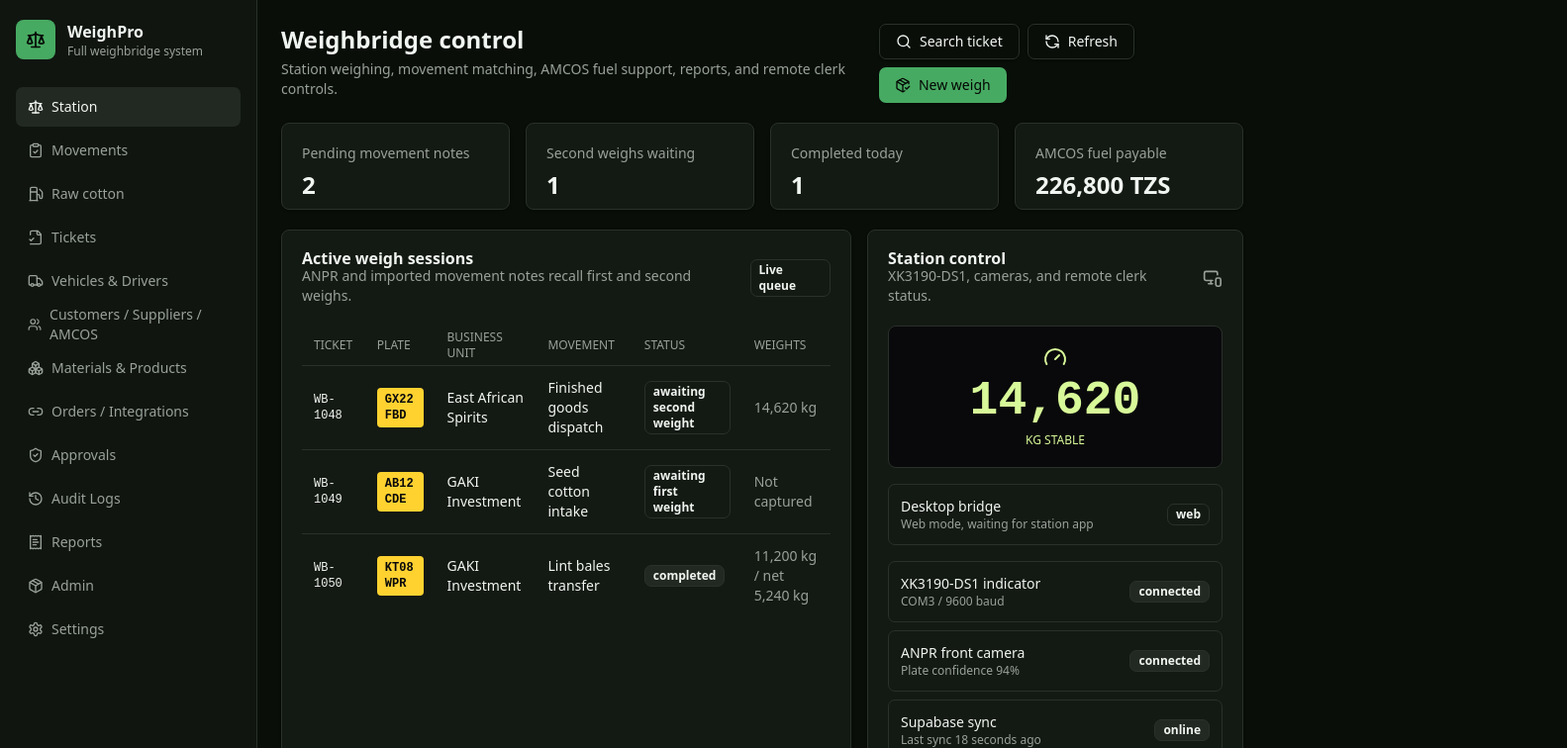
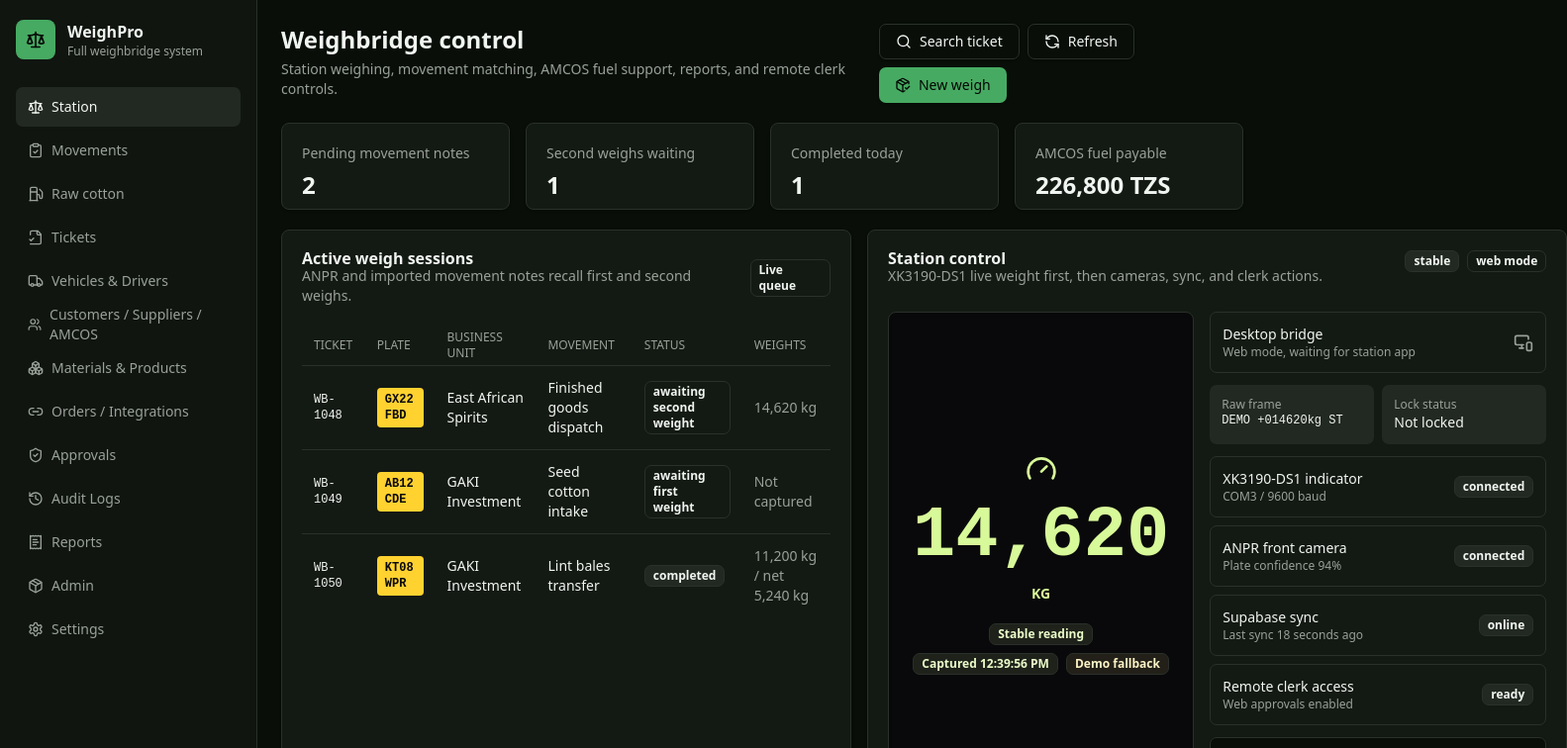
Before and after one commit to allenki1eo/weighpro, a Next.js app in the folder apps/web/: page / in a window 1280 px wide. Shown: the top 756 px of the page at 99% size, 1583 px wide, since content can reach past the window. Built offline with nearby package versions, Linux system fonts and the light colour scheme.

Commit message:
Center live station weight controls

```diff
--- a/apps/web/components/station/station-bridge-panel.tsx
+++ b/apps/web/components/station/station-bridge-panel.tsx
@@ -1,7 +1,7 @@
 "use client";
 
 import { useEffect, useMemo, useState } from "react";
-import { Gauge, MonitorSmartphone, Scale, WifiOff } from "lucide-react";
+import { CheckCircle2, Gauge, MonitorSmartphone, RefreshCcw, Scale, WifiOff } from "lucide-react";
 import type { WeightReading } from "@/types/weight";
 import { Badge } from "@/components/ui/badge";
 import { Button } from "@/components/ui/button";
@@ -21,6 +21,9 @@ export function StationBridgePanel({ devices }: StationBridgePanelProps) {
   const [reading, setReading] = useState<WeightReading | null>(null);
   const [bridgeError, setBridgeError] = useState<string | null>(null);
   const [isDesktopBridge, setIsDesktopBridge] = useState(false);
+  const [isReconnecting, setIsReconnecting] = useState(false);
+  const [confirmedReading, setConfirmedReading] = useState<WeightReading | null>(null);
+  const [confirmedAt, setConfirmedAt] = useState<string | null>(null);
 
   useEffect(() => {
     const station = window.weighproStation;
@@ -34,6 +37,8 @@ export function StationBridgePanel({ devices }: StationBridgePanelProps) {
 
     const removeReadingListener = station.onScaleReading((nextReading) => {
       setReading(nextReading);
+      setConfirmedReading(null);
+      setConfirmedAt(null);
       setBridgeError(null);
     });
     const removeErrorListener = station.onScaleError((message) => setBridgeError(message));
@@ -44,39 +49,96 @@ export function StationBridgePanel({ devices }: StationBridgePanelProps) {
     };
   }, []);
 
-  const displayWeight = useMemo(() => {
-    if (!reading) {
-      return "14,620";
+  const fallbackReading: WeightReading = useMemo(
+    () => ({
+      raw: "DEMO +014620kg ST",
+      value: 14620,
+      unit: "kg",
+      stable: true,
+      capturedAt: new Date().toISOString(),
+    }),
+    [],
+  );
+  const activeReading = reading ?? fallbackReading;
+
+  const displayWeight = useMemo(() => activeReading.value.toLocaleString(), [activeReading.value]);
+  const unit = activeReading.unit;
+  const stable = activeReading.stable;
+  const capturedAt = new Date(activeReading.capturedAt).toLocaleTimeString([], {
+    hour: "2-digit",
+    minute: "2-digit",
+    second: "2-digit",
+  });
+  const isDemoReading = !reading;
+
+  async function reconnectScale() {
+    const station = window.weighproStation;
+
+    if (!station) {
+      setBridgeError("Open the Electron station app to reconnect the XK3190-DS1 indicator.");
+      return;
     }
 
-    return reading.value.toLocaleString();
-  }, [reading]);
+    try {
+      setIsReconnecting(true);
+      const nextReading = await station.reconnectScale();
+      setReading(nextReading);
+      setBridgeError(null);
+    } catch (error) {
+      setBridgeError(error instanceof Error ? error.message : "Scale reconnect failed.");
+    } finally {
+      setIsReconnecting(false);
+    }
+  }
 
-  const unit = reading?.unit ?? "kg";
-  const stable = reading?.stable ?? true;
+  function confirmStableWeight() {
+    if (!stable) {
+      return;
+    }
+
+    setConfirmedReading(activeReading);
+    setConfirmedAt(new Date().toLocaleTimeString([], { hour: "2-digit", minute: "2-digit", second: "2-digit" }));
+  }
 
   return (
     <Card>
-      <CardHeader>
-        <div className="flex items-center justify-between gap-3">
+      <CardHeader className="gap-3 md:flex-row md:items-start md:justify-between">
         <div>
           <CardTitle>Station control</CardTitle>
-            <CardDescription>XK3190-DS1, cameras, and remote clerk status.</CardDescription>
+          <CardDescription>XK3190-DS1 live weight first, then cameras, sync, and clerk actions.</CardDescription>
         </div>
-          <MonitorSmartphone className="h-5 w-5 text-muted-foreground" />
+        <div className="flex flex-wrap gap-2">
+          <Badge variant={stable ? "secondary" : "destructive"}>{stable ? "stable" : "unstable"}</Badge>
+          <Badge variant={isDesktopBridge ? "secondary" : "outline"}>
+            {isDesktopBridge ? "desktop bridge" : "web mode"}
+          </Badge>
         </div>
       </CardHeader>
-      <CardContent className="grid gap-4">
-        <div className="grid min-h-36 place-items-center rounded-lg border bg-zinc-950 text-center text-lime-200">
+      <CardContent className="grid gap-4 xl:grid-cols-[1fr_340px]">
+        <section className="grid min-h-[320px] place-items-center rounded-lg border bg-zinc-950 p-6 text-center text-lime-200 shadow-inner">
           <div>
-            <Gauge className="mx-auto mb-2 h-6 w-6" />
-            <div className="font-mono text-5xl font-semibold leading-none">{displayWeight}</div>
-            <div className="mt-2 text-xs uppercase tracking-normal">
-              {unit} {stable ? "stable" : "unstable"}
+            <Gauge className="mx-auto mb-4 h-8 w-8" />
+            <div className="font-mono text-7xl font-semibold leading-none tracking-normal max-sm:text-5xl">
+              {displayWeight}
+            </div>
+            <div className="mt-3 text-sm font-semibold uppercase tracking-normal">{unit}</div>
+            <div className="mt-5 flex flex-wrap justify-center gap-2 text-xs">
+              <Badge variant="outline" className="border-lime-200/40 bg-lime-200/10 text-lime-100">
+                {stable ? "Stable reading" : "Waiting for stability"}
+              </Badge>
+              <Badge variant="outline" className="border-lime-200/40 bg-lime-200/10 text-lime-100">
+                Captured {capturedAt}
+              </Badge>
+              {isDemoReading ? (
+                <Badge variant="outline" className="border-amber-200/40 bg-amber-200/10 text-amber-100">
+                  Demo fallback
+                </Badge>
+              ) : null}
             </div>
           </div>
-        </div>
+        </section>
 
+        <aside className="grid content-start gap-3">
           <div className="flex items-center justify-between rounded-md border p-3 text-sm">
             <div>
               <div className="font-medium">Desktop bridge</div>
@@ -84,8 +146,31 @@ export function StationBridgePanel({ devices }: StationBridgePanelProps) {
                 {isDesktopBridge ? "Electron preload connected" : "Web mode, waiting for station app"}
               </div>
             </div>
-          <Badge variant={isDesktopBridge ? "secondary" : "outline"}>{isDesktopBridge ? "desktop" : "web"}</Badge>
+            <MonitorSmartphone className="h-5 w-5 text-muted-foreground" />
           </div>
+
+          <div className="grid grid-cols-2 gap-2 text-sm">
+            <div className="rounded-md bg-muted p-3">
+              <div className="text-xs text-muted-foreground">Raw frame</div>
+              <div className="truncate font-mono text-xs">{activeReading.raw}</div>
+            </div>
+            <div className="rounded-md bg-muted p-3">
+              <div className="text-xs text-muted-foreground">Lock status</div>
+              <div>{confirmedAt ? "Confirmed" : "Not locked"}</div>
+            </div>
+          </div>
+
+          {confirmedReading ? (
+            <div className="flex gap-3 rounded-md border border-primary/40 bg-primary/10 p-3 text-sm">
+              <CheckCircle2 className="mt-0.5 h-4 w-4 text-primary" />
+              <div>
+                <div className="font-medium">
+                  Locked {confirmedReading.value.toLocaleString()} {confirmedReading.unit}
+                </div>
+                <div className="text-xs text-muted-foreground">Confirmed at {confirmedAt}</div>
+              </div>
+            </div>
+          ) : null}
 
           {bridgeError ? (
             <div className="flex gap-3 rounded-md border border-destructive/50 bg-destructive/10 p-3 text-sm text-destructive">
@@ -105,10 +190,18 @@ export function StationBridgePanel({ devices }: StationBridgePanelProps) {
               </div>
             ))}
           </div>
-        <Button className="w-full" disabled={!stable}>
+
+          <div className="grid gap-2 sm:grid-cols-2 xl:grid-cols-1">
+            <Button variant="outline" onClick={reconnectScale} disabled={isReconnecting}>
+              <RefreshCcw className={isReconnecting ? "animate-spin" : ""} />
+              {isReconnecting ? "Reconnecting" : "Reconnect scale"}
+            </Button>
+            <Button onClick={confirmStableWeight} disabled={!stable}>
               <Scale />
               Confirm stable weight
             </Button>
+          </div>
+        </aside>
       </CardContent>
     </Card>
   );
```
Lines whose indentation alone changed are shown as unchanged.
